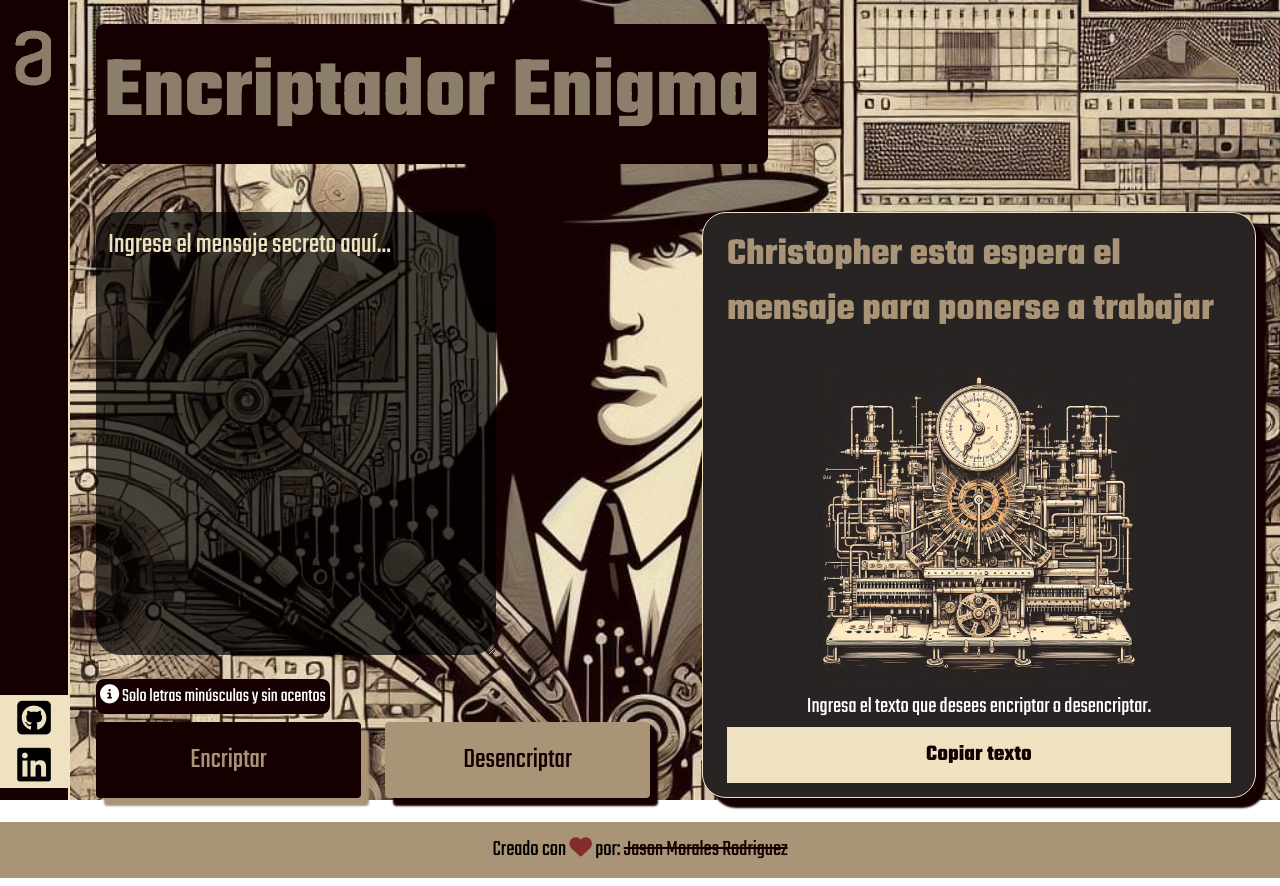
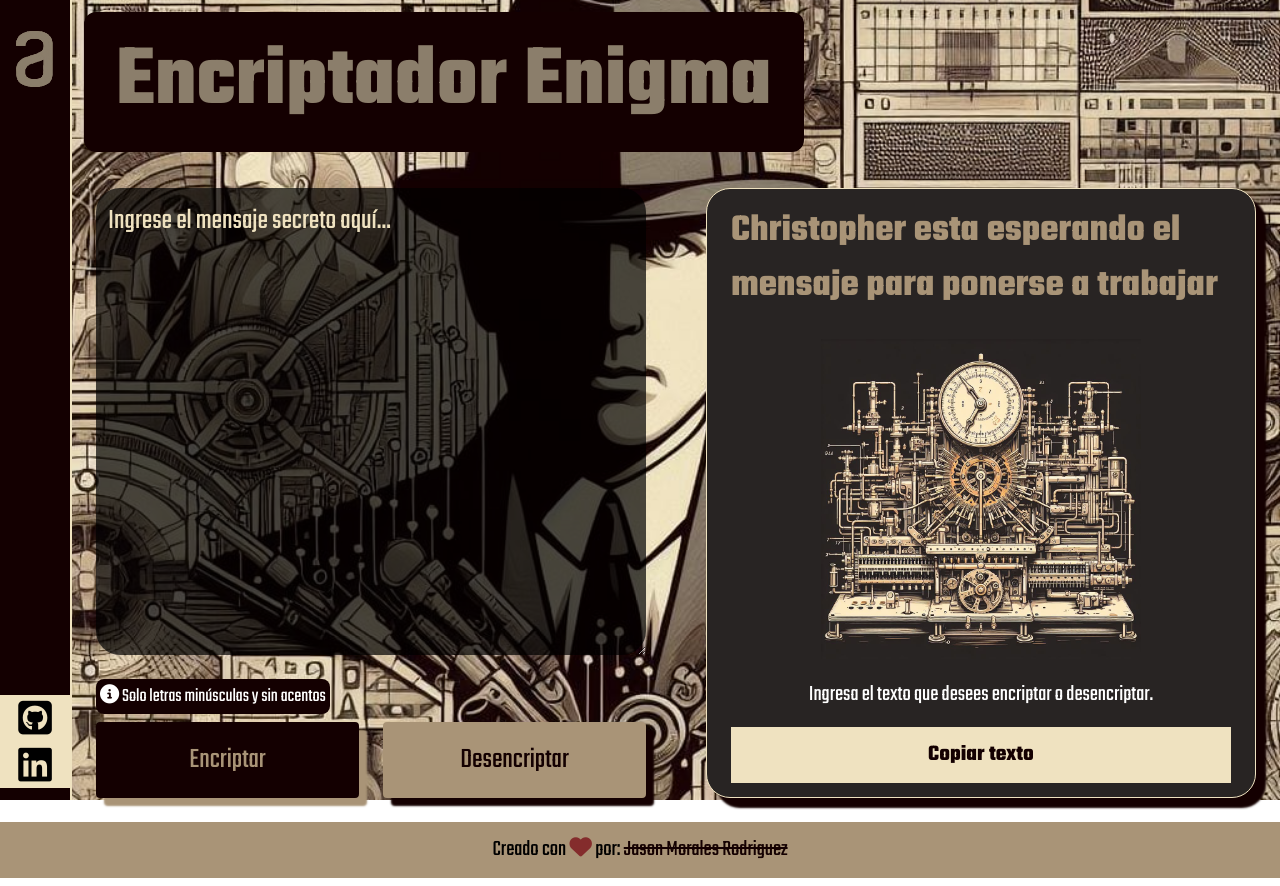
Before and after one commit to JasonMrR/encriptador-enigma, a plain HTML site: page index.html in a window 1280 px wide. Drawn offline with Linux system fonts and the light colour scheme.

Commit message:
Correccion de bugs y medidas

```diff
--- a/index.html
+++ b/index.html
@@ -72,14 +72,16 @@
         <section id="resultados" class="section__resultados">
           <div class="resultados__mensaje">
             <div>
-              <h1 class="resultados__titulo">Christopher esta espera el mensaje para ponerse a trabajar</h1>
+              <h1 class="resultados__titulo">Christopher esta esperando el mensaje para ponerse a trabajar</h1>
               <div id="barraDeCarga" class="barra-de-carga"></div>
             </div>
             <div class="resultados__contenedor-imagen">
               <figure class="resultados__imagen">
                 <img src="assets/maquita-christopher.jpeg" alt="Maquina christopher creada por Turing" />
               </figure>
-              <p id="txtResultados" class="resultados__etiqueta">Ingresa el texto que desees encriptar o desencriptar.</p>
+              <div class="container__etiqueta">
+                <span id="txtResultados" class="resultados__etiqueta">Ingresa el texto que desees encriptar o desencriptar.</span>
+              </div>
             </div>
             <input id="btnCopiar" class="boton__copiar" type="button" value="Copiar texto" disabled/>
           </div>
--- a/style.css
+++ b/style.css
@@ -14,9 +14,12 @@
 * {
   margin: 0;
   padding: 0;
-  box-sizing: border-box;
   font-family: 'Teko', sans-serif;
   scroll-behavior: smooth;
+}
+
+html{
+  box-sizing: border-box;
 }
 
 .body {
@@ -40,7 +43,7 @@
 }
 
 .main{
-  min-height: calc(100dvh - 70px);
+  min-height: calc(100dvh - 120px);
   margin-left: 72px;
   display: flex;
   flex-direction: column;
@@ -50,21 +53,20 @@
 
 .main__title{
   width: max-content;
-  margin: 24px;
-  padding: 8px;
+  margin: 12px;
+  padding: 8px 32px;
   font-size: 5.4rem;
   color: #8b7e6b;
   text-shadow: black;
   font-weight: bolder;
   background-color: var(--color-primario);
-  border-radius: 8px;
+  border-radius: 12px;
 }
 
 .sections {
-  display: grid;
-  grid-template-columns: 1fr 1fr;
-  column-gap: 4px;
-  row-gap: 4px;
+  display: flex;
+  justify-content: space-between;
+  gap: 12px
 }
 
 @media (width < 1200px) {
@@ -81,7 +83,8 @@
     height: fit-content;
   }
   .sections {
-    grid-template-columns: 1fr;
+    flex-direction: column;
+    padding: 0 12px;
   }
   .main__title {
     margin: 0;
--- a/styles/comandos-styles.css
+++ b/styles/comandos-styles.css
@@ -3,10 +3,11 @@
   justify-content:space-between;
   flex-direction: column;
   margin: 24px;
+  width: 50%;
+  max-width: 600px;
 }
 
 .comandos__mensaje {
-  width: clamp(320px, 100%, 400px);
   height: 100%;
   margin-bottom: 24px;
   color: var(--color-secundario);
@@ -69,11 +70,13 @@
 
 @media (width < 850px) {
   .section__comandos {
-    margin: 12px;
+    width: 100%;
+    max-width: none;
+    margin: 0px;
+    margin-top: 12px;
     height: calc(100svh - 200px);
   }
   .comandos__mensaje {
-    width: 100%;
     font-size: var(--texto-md);
     background-color: rgba(1, 1, 1, 0.60);
   }
--- a/styles/resultados-styles.css
+++ b/styles/resultados-styles.css
@@ -14,11 +14,12 @@
   display: flex;
   justify-content:flex-end;
   margin: 24px;
+  width: 50%;
+  max-width: 600px;
 }
 
 .resultados__mensaje {
   padding: 14px 24px;
-  width: clamp(320px, 100%, 600px);
   background-color: var(--color-auxiliar);
   overflow: hidden;
   border-radius: 24px;
@@ -63,13 +64,19 @@
   width: 100%;
 }
 
+.container__etiqueta{
+  max-height: 120px;
+  align-self: center;
+  overflow: scroll;
+  display: flex;
+  justify-content: center;
+  margin: 12px;
+}
+
 .resultados__etiqueta {
-  max-height: 100px;
   color: white;
-  text-align: center;
   font-size: var(--texto-lg);
-  max-lines: 2;
-  overflow: scroll;
+  line-clamp: 1;
 }
 
 .boton__copiar {
@@ -100,7 +107,11 @@
 
 @media (width < 850px) {
   .section__resultados {
-    margin: 12px;
+    width: 100%;
+    max-width: none;
+    margin: 0px;
+    margin-top: 100px;
+    margin-bottom: 12px;
   }
   .resultados__mensaje {
     width: 100%;
```
